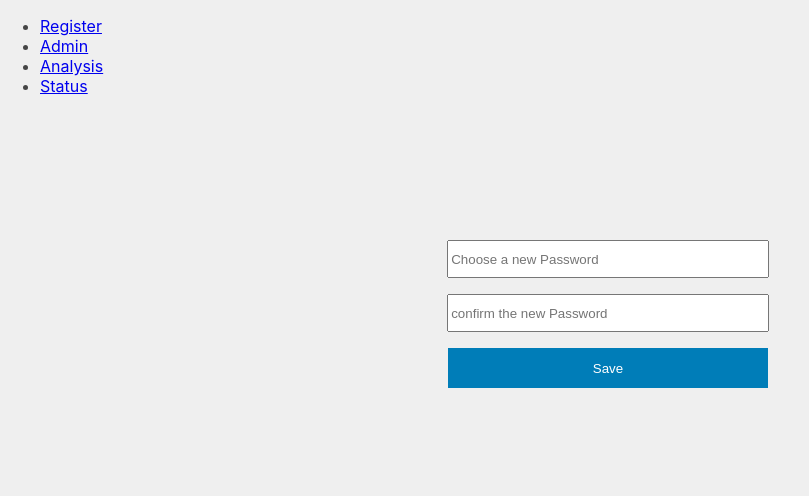
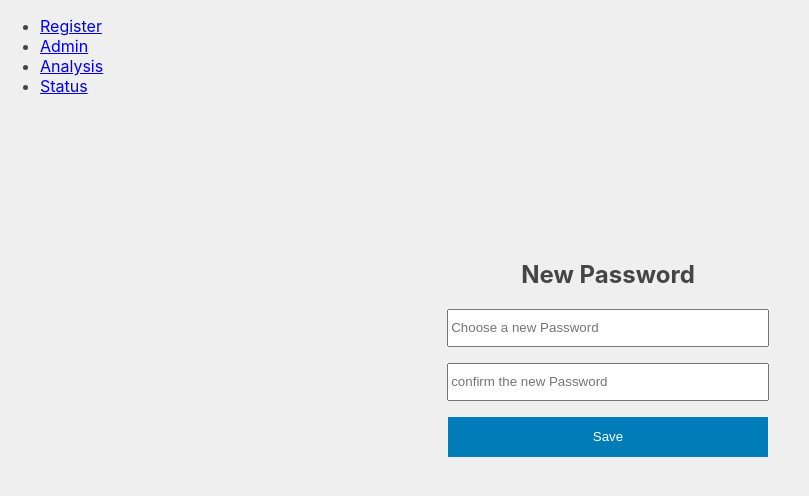
Before and after one commit to nivinabbas/Dell-Project-Jiraph, a React (Create React App) app in the folder React/: page /ChangePassword/1 in a window 1280 px wide. Shown: the top 496 px of the page, without its empty margins (0-809 px from the left). Built offline with nearby package versions, Linux system fonts and the light colour scheme.

Commit message:
last titles update

```diff
--- a/React/src/view/pages/Admin/components/ChangePassword/ChangePassword.js
+++ b/React/src/view/pages/Admin/components/ChangePassword/ChangePassword.js
@@ -48,6 +48,7 @@ function ChangePassword(props) {
     }
     return (
         <div className='forgotpassword'>
+            <h2>New Password</h2>
             <form id="resetPasswordForm" onSubmit={onResetPassword} >
                 <input id="resetNPswInp" type="password" name="resetNPswInp" placeholder="Choose a new Password"></input>
                 <input id="confirmNPswInp" type="password" name="confirmNPswInp" placeholder="confirm the new Password"></input>
--- a/React/src/view/pages/Admin/components/KeyPassword/KeyPassword.js
+++ b/React/src/view/pages/Admin/components/KeyPassword/KeyPassword.js
@@ -47,6 +47,7 @@ function KeyPassword(props) {
 
     return (
         <div className='forgotpassword'>
+                        <h2>Confirmation Key</h2>
             <form id="confirmCodeForm" onSubmit={onConfirmCode} >
                 <input id="confCodeInp" name="confCodeInp" placeholder="Enter your confirmation code"></input>
                 <button type="submit">Confirm</button>
```
